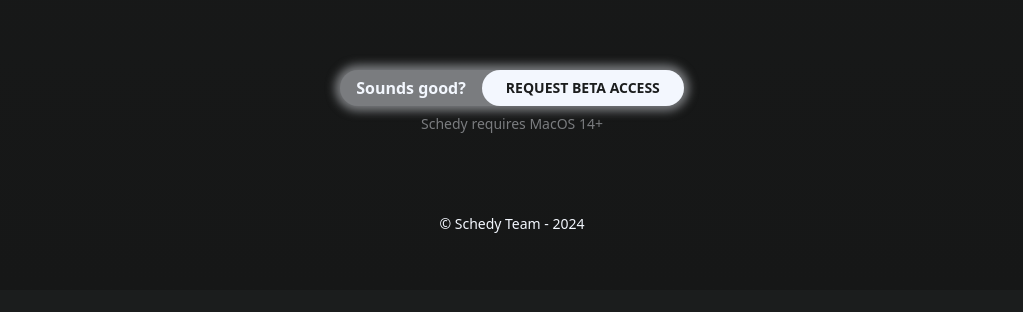
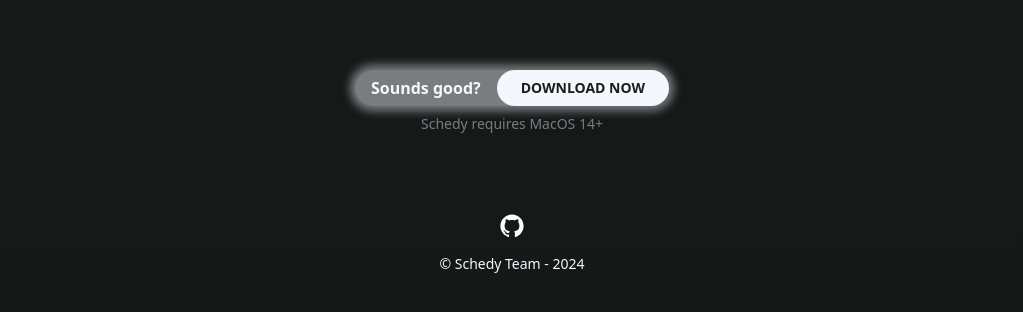
Before and after one commit to ouwargui/schedy.io, a Next.js app: page / in a window 1280 px wide. Shown: the part 1222-1534 px from the top of the page, without its empty margins (128-1151 px from the left). Before the commit the page ends 1512 px from the top, so only its background shows below. Built offline with nearby package versions, Linux system fonts and the light colour scheme.

Commit message:
feat: allow users to download app from landpage

```diff
--- a/src/app/globals.css
+++ b/src/app/globals.css
@@ -1,7 +1,6 @@
-@import 'tailwindcss';
+@import "tailwindcss";
 
 @theme {
-  --color-*: initial;
   --color-primary: #1b1d1d;
   --color-primary-tint: #323434;
   --color-primary-shade: #161717;
@@ -11,8 +10,8 @@
   --color-text-primary-shade-hover: #afb2b7;
   --color-text-primary-shade-active: #838589;
 
-  --background-image-schedy: url('/schedy.png');
-  --background-image-small_schedy: url('/small_schedy.png');
+  --background-image-schedy: url("/schedy.png");
+  --background-image-small_schedy: url("/small_schedy.png");
 
   --shadow-bright: 0px 0px 10px 5px rgb(122, 124, 127);
 }
--- a/src/app/page.tsx
+++ b/src/app/page.tsx
@@ -1,7 +1,8 @@
 /* eslint-disable @next/next/no-img-element */
-import { CTA } from '@/ui/Cta'
-import { Details } from '@/ui/Details'
-import { Header } from '@/ui/Header'
+import { CTA } from "@/ui/Cta";
+import { Details } from "@/ui/Details";
+import { Header } from "@/ui/Header";
+import { GitHubLogoIcon, TwitterLogoIcon } from "@radix-ui/react-icons";
 
 export default function Home() {
   return (
@@ -12,11 +13,16 @@
       </section>
       <Details />
       <CTA />
-      <footer>
+      <footer className="flex flex-col items-center justify-center gap-4">
+        <div className="flex gap-2">
+          <a href="https://github.com/ouwargui/schedy">
+            <GitHubLogoIcon className="w-6 h-6 text-white" />
+          </a>
+        </div>
         <p className="text-text-primary text-sm">
           &copy; Schedy Team - {new Date().getFullYear()}
         </p>
       </footer>
     </div>
-  )
+  );
 }
--- a/src/ui/Cta.tsx
+++ b/src/ui/Cta.tsx
@@ -1,30 +1,23 @@
-'use client'
+"use client";
 
-import { useState } from 'react'
-import SignModal from './SignModal'
+import { useState } from "react";
+import SignModal from "./SignModal";
 
 export function CTA() {
-  const [open, setOpen] = useState(false)
-
-  const openModal = () => setOpen(true)
-  const closeModal = () => setOpen(false)
-
   return (
     <>
-      {open && <SignModal closeModal={closeModal} />}
       <section className="flex flex-col items-center justify-center gap-2">
         <div className="pt-2 md:pt-0 rounded-2xl md:rounded-full flex flex-col md:flex-row gap-2 md:gap-4 items-center justify-center md:pl-4 bg-text-shade shadow-bright">
           <span className="text-text-primary font-semibold">Sounds good?</span>
-          <button
+          <a
             className="px-6 py-2 bg-text-primary hover:bg-text-primary-shade active:bg-text-shade text-primary rounded-full uppercase text-sm font-bold transition-colors"
-            type="button"
-            onClick={openModal}
+            href="https://github.com/ouwargui/schedy/releases/latest/download/SchedyInstaller.dmg"
           >
-            Request BETA access
-          </button>
+            Download now
+          </a>
         </div>
         <p className="text-sm text-text-shade">Schedy requires MacOS 14+</p>
       </section>
     </>
-  )
+  );
 }
```
